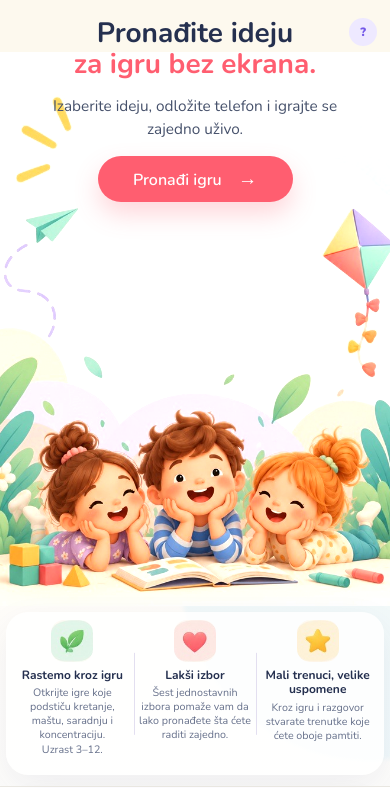
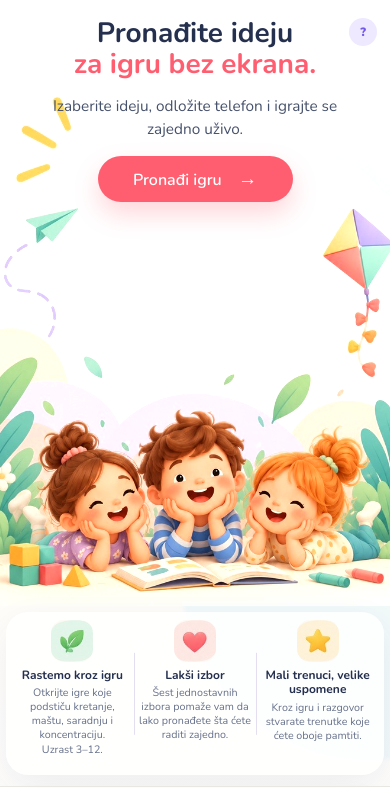
Before and after one commit to jankov011/Igrica, a plain HTML site: page index.html in a window 390 px wide. Shown: the top 788 px of the page. Drawn offline with nearby package versions, Linux system fonts and the light colour scheme.

Commit message:
Add files via upload

```diff
--- a/styles.css
+++ b/styles.css
@@ -355,7 +355,7 @@ footer { display: block; padding: 8px 0 28px; color: #949eaa; font-size: .8rem;
   .profile-avatar { width: 28px; height: 28px; font-size: .75rem; }
   .language-button { width: 40px; height: 40px; }
   .profile-button span:last-child { display: none; }
-  .hero { min-height: max(380px, calc(100svh - 238px)); margin: 0 -13px; padding: 18px 26px 26px; border-radius: 0; background-color: #fdf9ee; }
+  .hero { min-height: max(380px, calc(100svh - 238px)); margin: 0 -13px; padding: 18px 26px 26px; border-radius: 0; background-color: #fff; }
   .hero::after { background: none; }
   .hero-content { width: 100%; max-width: 340px; margin: 0 auto; padding-top: 0; }
   .hero-title-second { display: block; }
```
